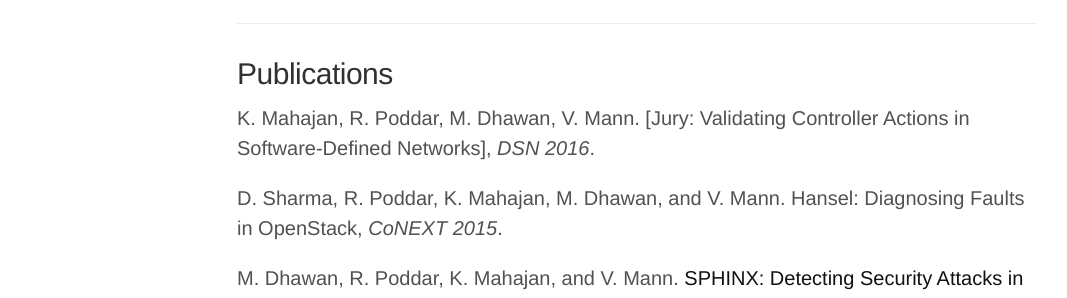
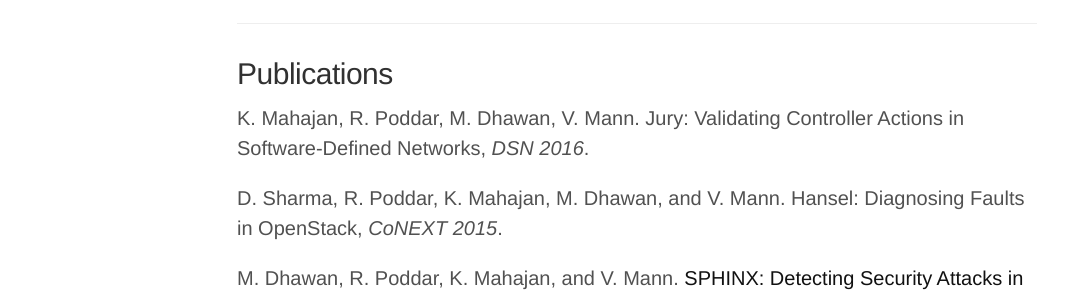
Before and after one commit to kshiteejm/kshiteejm.github.io, a Jekyll site: the page built from cv.md, in a window 1280 px wide and 900 px high, scrolled down 725 px. Shown: the part 153-451 px from the top of the window, without its empty margins (3-1070 px from the left). Built offline with Jekyll 4.4.1, drawn with Linux system fonts in a browser that asks for light colours.

Commit message:
corrected formatting errors

```diff
--- a/cv.md
+++ b/cv.md
@@ -35,7 +35,7 @@
 
 ## Publications
 
-K. Mahajan, R. Poddar, M. Dhawan, V. Mann. [Jury: Validating Controller Actions in Software-Defined Networks], *DSN 2016*.
+K. Mahajan, R. Poddar, M. Dhawan, V. Mann. Jury: Validating Controller Actions in Software-Defined Networks, *DSN 2016*.
 
 D. Sharma, R. Poddar, K. Mahajan, M. Dhawan, and V. Mann. Hansel:
 Diagnosing Faults in OpenStack, *CoNEXT 2015*.
```
